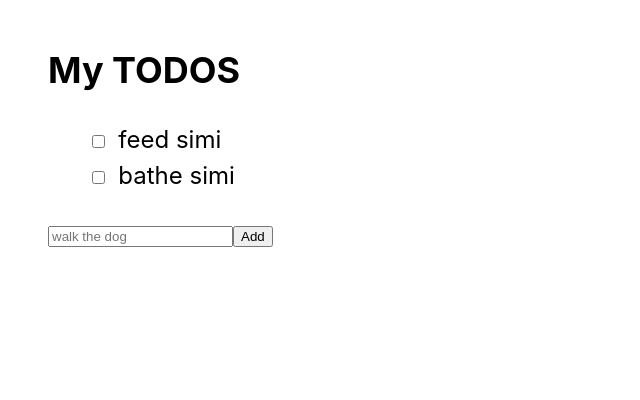
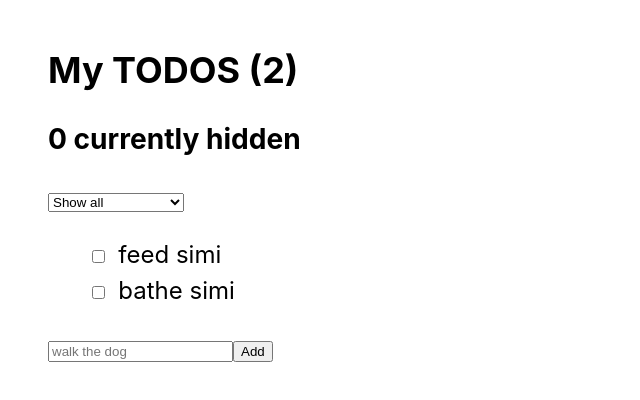
Before and after one commit to vegetabill/todos-redux-toolkit, a React (Create React App) app: page / in a window 1280 px wide. Shown: the top 400 px of the page, without its empty margins (0-640 px from the left). Built offline with nearby package versions, Linux system fonts and the light colour scheme.

Commit message:
setup filters with composed selectors

```diff
--- a/src/app/store.js
+++ b/src/app/store.js
@@ -1,8 +1,10 @@
 import { configureStore } from "@reduxjs/toolkit";
 import todosReducer from "../features/todos/todosSlice";
+import filtersReducer from "../features/todos/filtersSlice";
 
 export default configureStore({
   reducer: {
     todos: todosReducer,
+    activeFilter: filtersReducer,
   },
 });
--- /dev/null
+++ b/src/features/todos/FilterToolbar.js
@@ -0,0 +1,22 @@
+import React from "react";
+import { useSelector, useDispatch } from "react-redux";
+import { FilterLabels, updateFilter, selectActiveFilter } from "./filtersSlice";
+
+export default function FilterToolbar() {
+  const dispatch = useDispatch();
+  const activeFilter = useSelector(selectActiveFilter);
+  return (
+    <form className="filtersForm">
+      <select
+        onChange={(e) => dispatch(updateFilter(e.target.value))}
+        value={activeFilter}
+      >
+        {Object.entries(FilterLabels).map(([filterId, filterLabel]) => (
+          <option key={filterId} value={filterId}>
+            {filterLabel}
+          </option>
+        ))}
+      </select>
+    </form>
+  );
+}
--- a/src/features/todos/TodoList.js
+++ b/src/features/todos/TodoList.js
@@ -1,15 +1,26 @@
 import React from "react";
 import Todo from "./Todo";
 import AddTodoForm from "./AddTodoForm";
+import FilterToolbar from "./FilterToolbar";
 import { useSelector, useDispatch } from "react-redux";
-import { selectTodos, add, toggleCompletion } from "./todosSlice";
+import {
+  selectTotalCount,
+  selectVisibleTodos,
+  add,
+  toggleCompletion,
+} from "./todosSlice";
 
 export default function TodoList({ title }) {
-  const todos = useSelector(selectTodos);
+  const todos = useSelector(selectVisibleTodos);
+  const totalCount = useSelector(selectTotalCount);
   const dispatch = useDispatch();
   return (
     <>
-      <h2>{title || "My TODOS"}</h2>
+      <h2>
+        {title || "My TODOS"} ({totalCount})
+      </h2>
+      <h3>{totalCount - todos.length} currently hidden</h3>
+      <FilterToolbar />
       <ul className="todosList">
         {todos.map((todo) => (
           <Todo
--- /dev/null
+++ b/src/features/todos/filtersSlice.js
@@ -0,0 +1,35 @@
+import { createSlice } from "@reduxjs/toolkit";
+
+export const FilterTypes = {
+  SHOW_ALL: "SHOW_ALL",
+  SHOW_COMPLETED: "SHOW_COMPLETED",
+  SHOW_UNCOMPLETED: "SHOW_UNCOMPLETED",
+};
+
+export const FilterLabels = {
+  SHOW_ALL: "Show all",
+  SHOW_COMPLETED: "Show completed",
+  SHOW_UNCOMPLETED: "Show uncompleted",
+};
+
+export const FilterFunctions = {
+  SHOW_ALL: () => true,
+  SHOW_COMPLETED: (todo) => !!todo.completed,
+  SHOW_UNCOMPLETED: (todo) => !todo.completed,
+};
+
+export const filtersSlice = createSlice({
+  name: "activeFilter",
+  initialState: FilterTypes.SHOW_ALL,
+  reducers: {
+    updateFilter(_, action) {
+      return action.payload;
+    },
+  },
+});
+
+export const { updateFilter } = filtersSlice.actions;
+
+export const selectActiveFilter = ({ activeFilter }) => activeFilter;
+
+export default filtersSlice.reducer;
--- a/src/features/todos/todosSlice.js
+++ b/src/features/todos/todosSlice.js
@@ -1,5 +1,6 @@
-import { createSlice } from "@reduxjs/toolkit";
+import { createSlice, createSelector } from "@reduxjs/toolkit";
 import { generate as newId } from "shortid";
+import { FilterFunctions, selectActiveFilter } from "./filtersSlice";
 
 const createTodo = ({ text }) => {
   return { id: newId(), text, completed: false };
@@ -31,4 +32,16 @@ export const { add, toggleCompletion } = todosSlice.actions;
 
 export const selectTodos = (state) => state.todos;
 
+export const selectTotalCount = createSelector(
+  [selectTodos],
+  (todos) => todos.length
+);
+
+export const selectVisibleTodos = createSelector(
+  [selectTodos, selectActiveFilter],
+  (todos, activeFilter) => {
+    return todos.filter(FilterFunctions[activeFilter]);
+  }
+);
+
 export default todosSlice.reducer;
```
